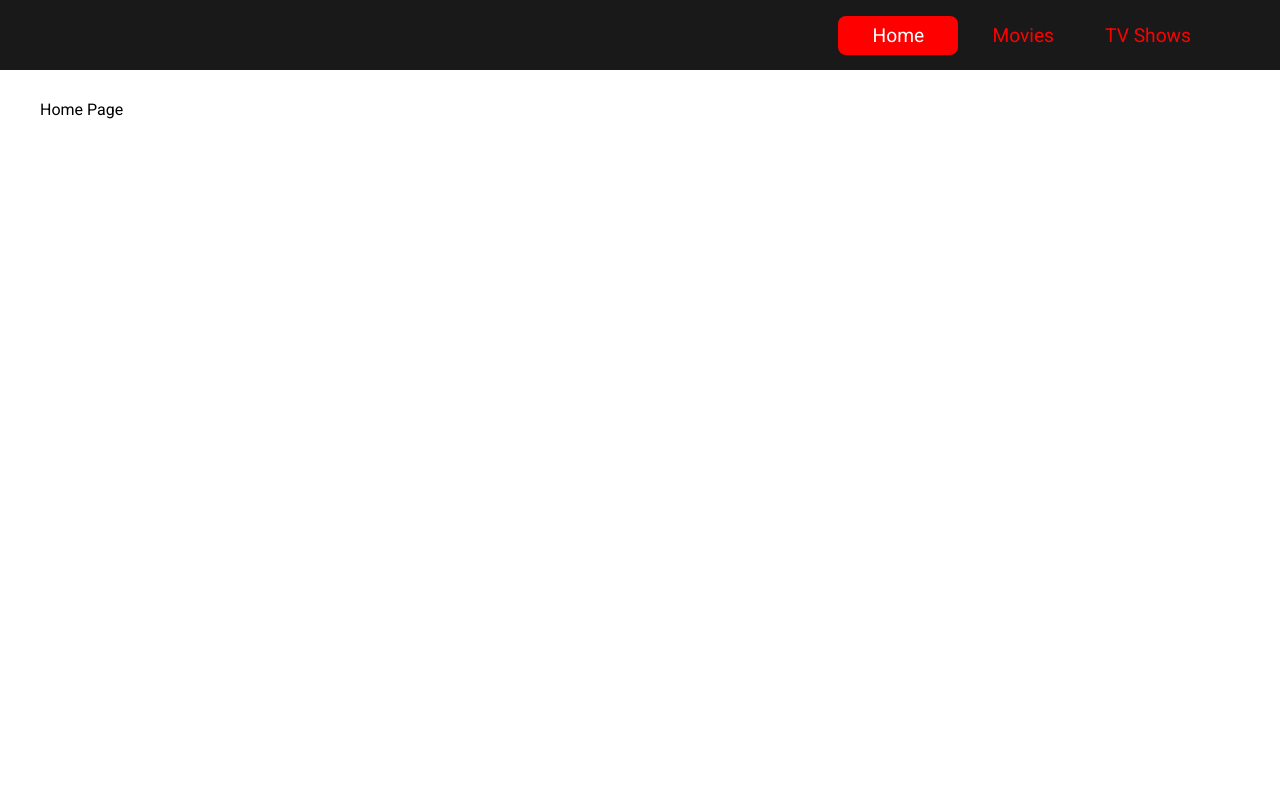
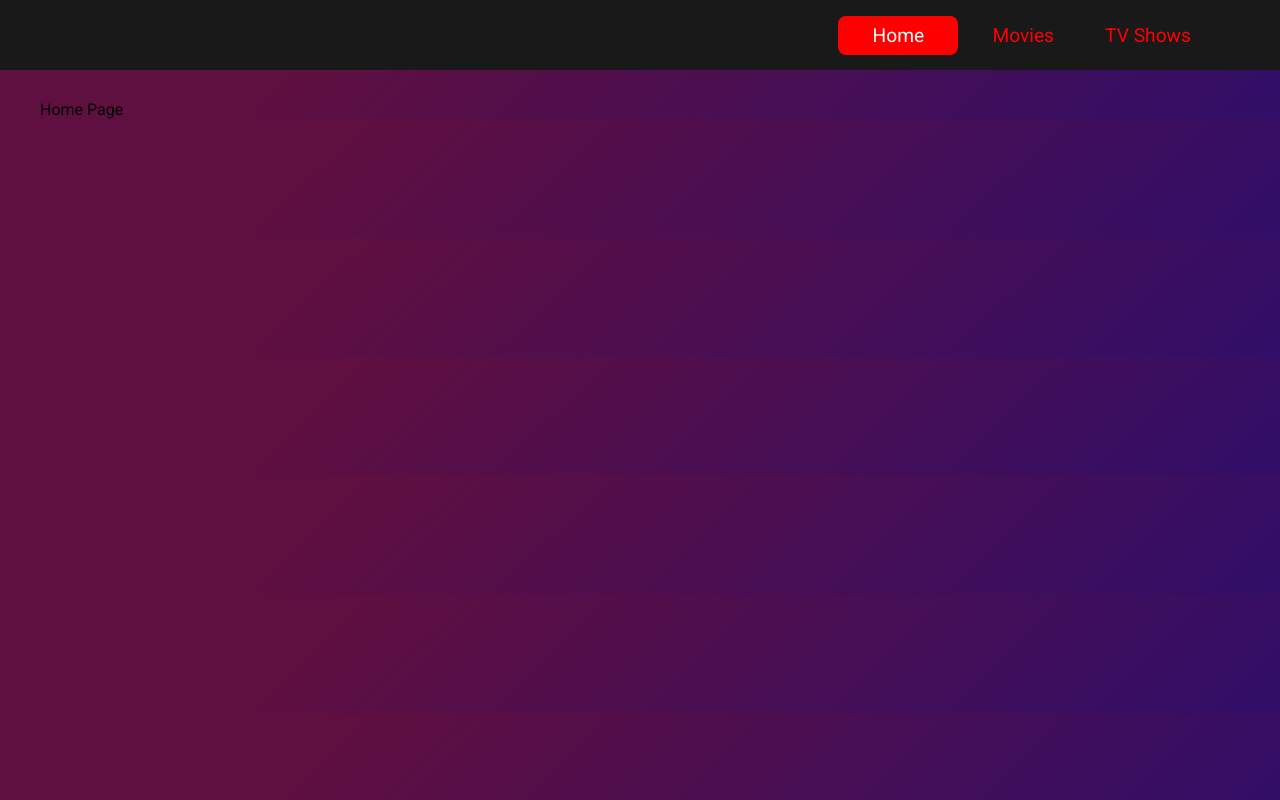
Before and after one commit to DimitarStefan0v/Movie-App, a React (Create React App) app in the folder client/: page / in a window 1280 px wide. Built offline with nearby package versions, Linux system fonts and the light colour scheme.

Commit message:
Add new background color and linear-gradient

```diff
--- a/client/src/components/UI/Pagination/Pagination.js
+++ b/client/src/components/UI/Pagination/Pagination.js
@@ -1,5 +1,6 @@
+import { useState } from 'react';
+
 import classes from './Pagination.module.css';
-import { useState } from 'react';
 
 const Pagination = (props) => {
     const [previousPages, setPreviousPages] = useState([props.currentPage - 3 ,props.currentPage - 2 ,props.currentPage - 1]);
--- a/client/src/components/UI/Pagination/Pagination.module.css
+++ b/client/src/components/UI/Pagination/Pagination.module.css
@@ -7,7 +7,8 @@
 }
 
 .page {
-    border: 1px solid red;
+    background-color: #6d31cf;
+    color: white;
     padding: 0.2rem 0.4rem;
     font-size: 1rem;
     border-radius: 5px;
--- a/client/src/index.css
+++ b/client/src/index.css
@@ -14,4 +14,6 @@ body {
     margin: 0 auto;
     max-width: 1200px;
     margin-top: 100px;
+    background-color: #310e68;
+    background-image: linear-gradient(316deg, #310e68 0%, #5f0f40 74%);
 }
```
